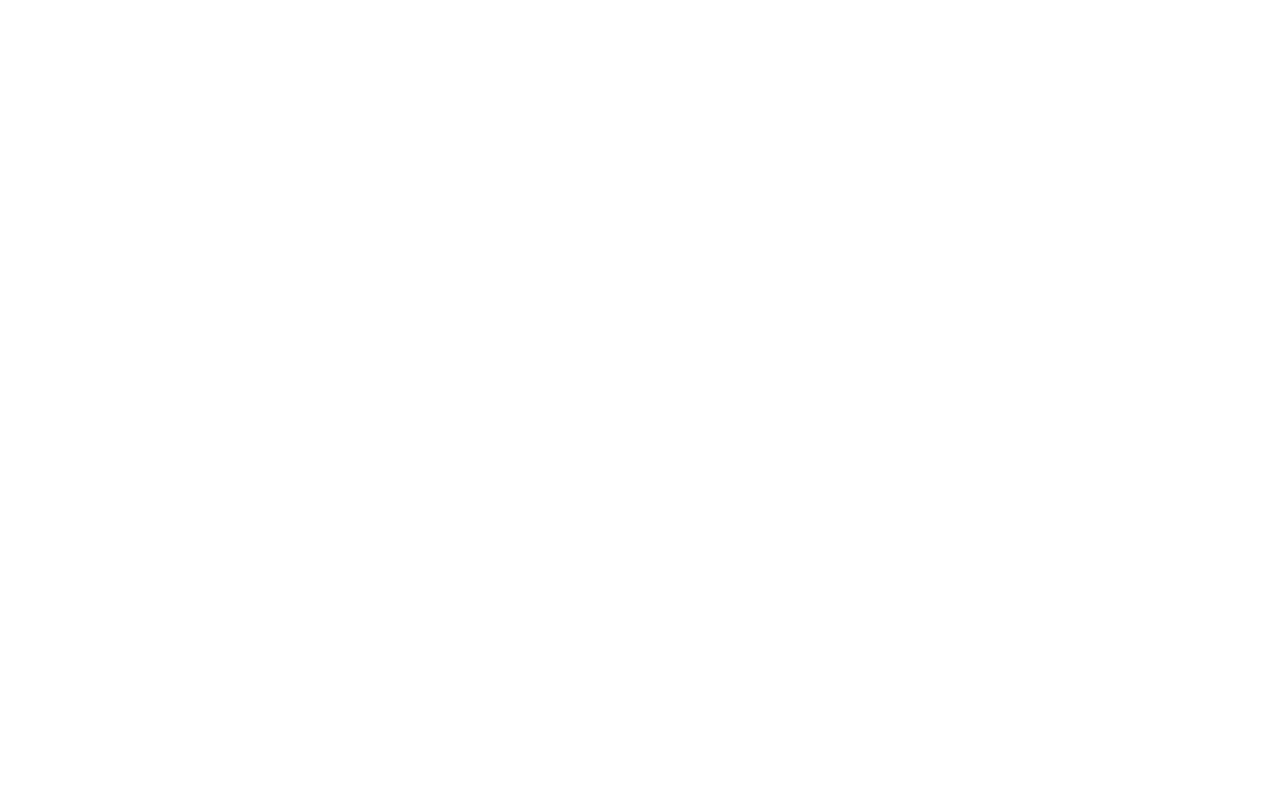
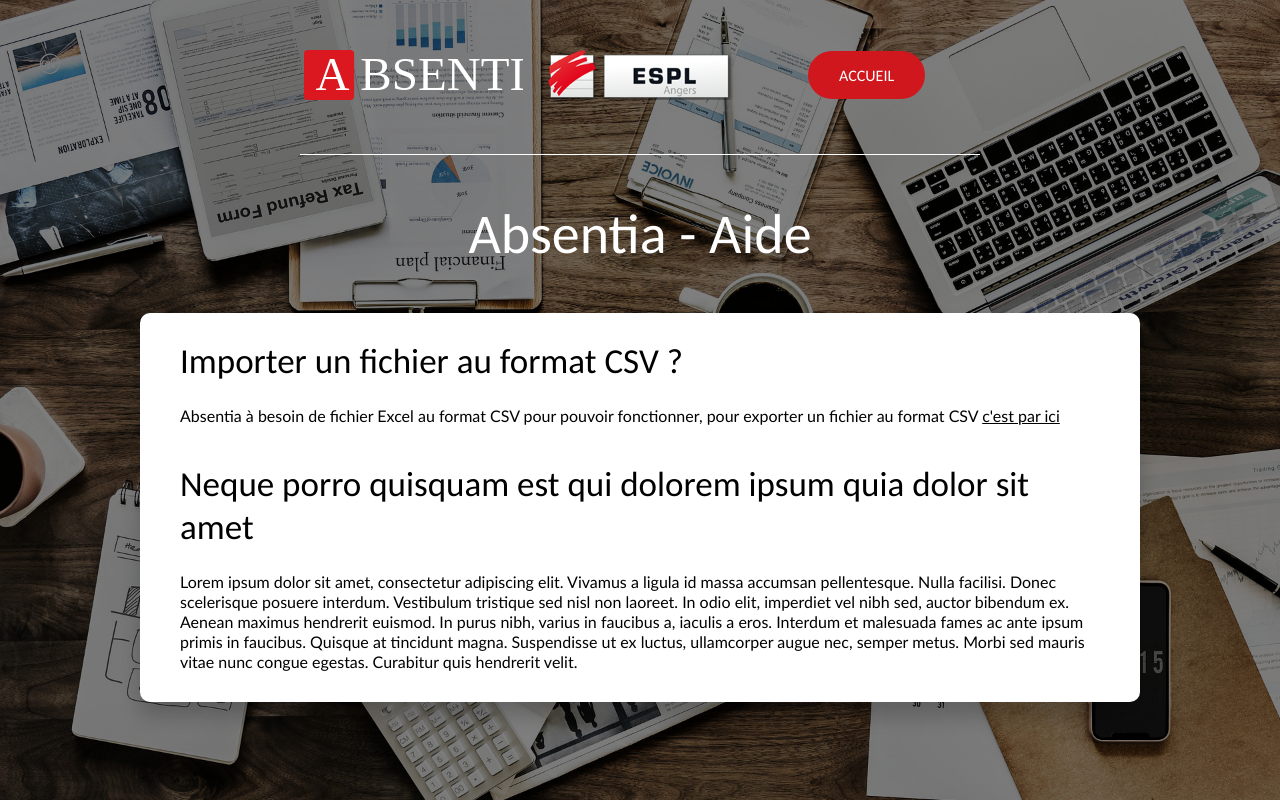
Before and after one commit to TeoConan/Absentia, a PHP site: page /Absentia/help.php in a window 1280 px wide. Before the commit the page is empty. Run offline with PHP 8.4, Linux system fonts and the light colour scheme.

Commit message:
Add images

```diff
--- a/css/style.css
+++ b/css/style.css
@@ -384,6 +384,88 @@
 
 
 
+/* HELP */
+
+
+.page-help {
+
+}
+
+.page-help .block-center {
+	display: flex;
+	margin: 0 auto;
+	padding-top: 50px;
+	max-width: 1000px;
+    position: inherit;
+    top: 0;
+    right: 0;
+    transform: none;
+}
+
+/* Header */
+
+.page-help .block-header {
+	position: inherit;
+    top: 0;
+    left: 0;
+    width: auto;
+    z-index: 10;
+}
+
+
+.page-help > .background{
+	position: absolute;
+	top: 0;
+	right: 0;
+	height: 100%;
+	width: 100%;
+	background-image: url("../img/paper.jpg");
+	background-repeat: no-repeat;
+	background-size: cover;
+	z-index: -1;
+}
+
+.page-help .block-center > .inner {
+	background: #ffffff;
+	padding: 10px 40px;
+	border-radius: 10px;
+	box-shadow: 0px 14px 20px rgba(0,0, 0 ,0.2);
+}
+
+.page-help .block-center section{
+	margin: 20px 0;
+}
+
+.page-help .block-center h1{
+	margin-bottom: 40px;
+	font-size: 3.5rem;
+}
+
+.page-help .block-center h2{
+	text-align: left;
+	color: black;
+	margin-bottom: 20px;
+}
+
+.page-help .block-center a{
+	color: black;
+}
+
+.page-help .block-center p{
+	font-family: 'Calibri', sans-serif;
+	line-height: 1.25rem;
+}
+
+.page-help .block-center .separator {
+	margin: 40px 0;
+	height: 0px;
+	width: 100%;
+
+}
+
+/*--------------------------------------------------------------------------------------------------------------------------------------------------------------------*/
+
+
 /* POPUP */
 
 .page-popup {
--- a/help.php
+++ b/help.php
@@ -1,10 +1,65 @@
+<?php
+	include('button.php');
+?>
+
+
 <!doctype html>
 <html>
 <head>
-<meta charset="utf-8">
-<title>Document sans titre</title>
+	<meta charset="utf-8">
+	<link rel="stylesheet" href="css/style.css" />
+	<title>Absentia - Aide</title>
 </head>
+<body class="page-help">
 
-<body>
+	<div class="background"></div>
+	<header class="block-header">
+		<div class="inner">
+			<div class="absentia nav-item">
+				<a href="index.php">
+					<img src="img/absentia white.svg" alt="Absentia"/>
+				</a>
+			</div>
+			<div class="espl nav-item">
+				<a href="https://www.espl.fr">
+					<img src="img/logo_1.png">
+				</a>
+			</div>
+			<div class="nav-item">
+				<div class="inner-button">
+					<?php
+					$buttonnav = new Button('ACCUEIL', true);
+					$buttonnav->setLink('index.php');
+					echo($buttonnav->getOutput());
+					?>
+
+
+				</div>
+
+			</div>
+
+		</div>
+	</header>
+
+	<main class="block-center">
+
+		<h1 class="title">Absentia - Aide</h1>
+
+		<div class="inner">
+
+			<section>
+				<h2>Importer un fichier au format CSV ?</h2>
+				<p>Absentia à besoin de fichier Excel au format CSV pour pouvoir fonctionner, pour exporter un fichier au format CSV <a href="https://support.office.com/fr-fr/article/cr%C3%A9er-ou-modifier-des-fichiers-csv-%C3%A0-importer-dans-outlook-4518d70d-8fe9-46ad-94fa-1494247193c7">c'est par ici</a></p>
+			</section>
+
+			<div class="separator"></div>
+
+			<section>
+				<h2>Neque porro quisquam est qui dolorem ipsum quia dolor sit amet</h2>
+				<p>Lorem ipsum dolor sit amet, consectetur adipiscing elit. Vivamus a ligula id massa accumsan pellentesque. Nulla facilisi. Donec scelerisque posuere interdum. Vestibulum tristique sed nisl non laoreet. In odio elit, imperdiet vel nibh sed, auctor bibendum ex. Aenean maximus hendrerit euismod. In purus nibh, varius in faucibus a, iaculis a eros. Interdum et malesuada fames ac ante ipsum primis in faucibus. Quisque at tincidunt magna. Suspendisse ut ex luctus, ullamcorper augue nec, semper metus. Morbi sed mauris vitae nunc congue egestas. Curabitur quis hendrerit velit.</p>
+			</section>
+		</div>
+	</main>
+
 </body>
 </html>
--- a/preview.php
+++ b/preview.php
@@ -17,7 +17,7 @@
 	<link rel="stylesheet" href="css/style.css" />
 	<script src="jquery.min.js"></script>
 	<meta charset="utf-8">
-	<title>Absentia</title>
+	<title>Absentia - Promotions</title>
 </head>
 
 <body class="page-preview">
```
Also changed, not shown: img/cup-of-coffee-1280537_1920.jpg (added), img/notebook-1280538_1920.jpg (added), img/paper-3139127_1920.jpg (added), img/paper.jpg (added), 7 other files.
